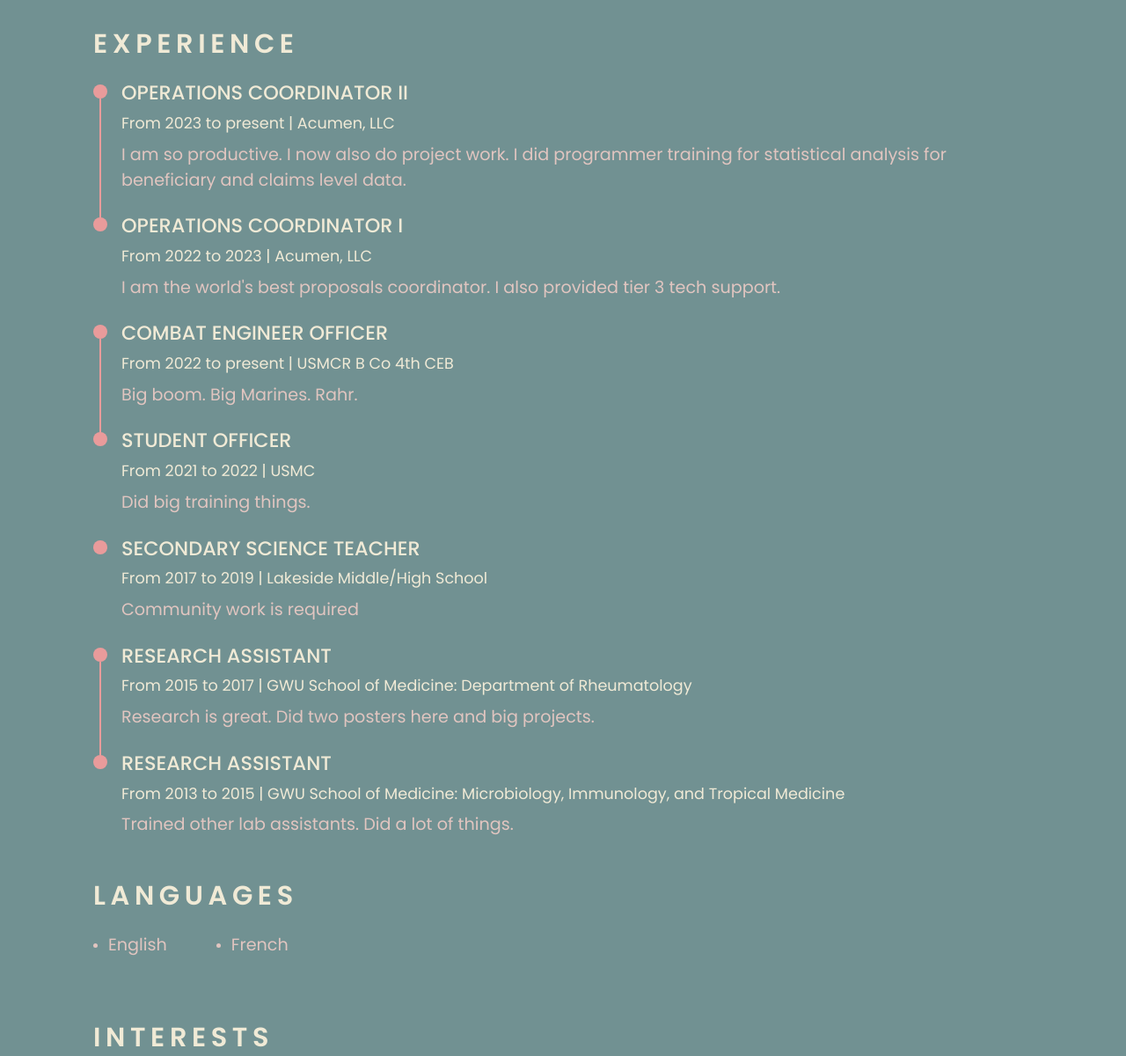
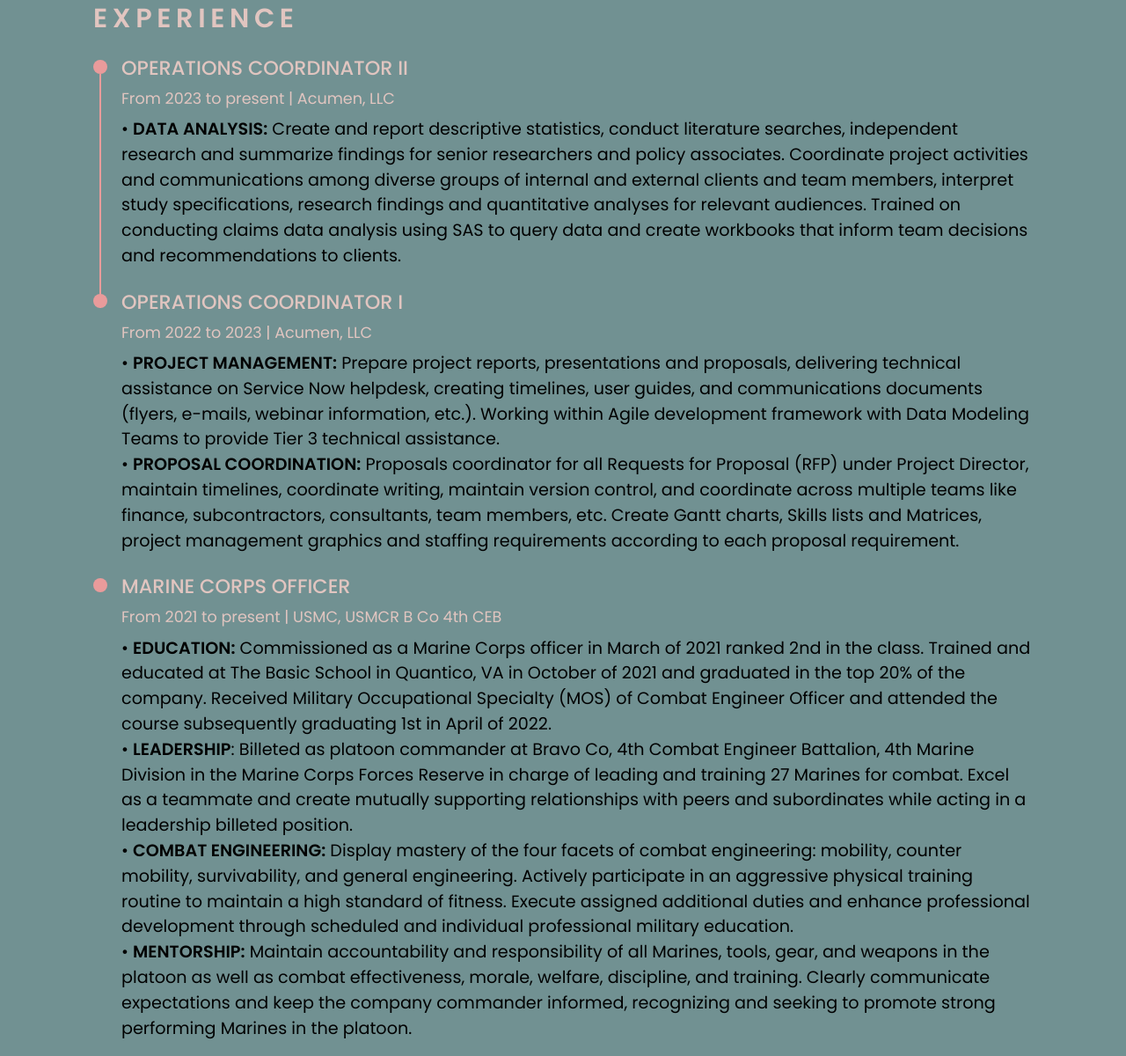
Before and after one commit to aelozen/alexandra-gross-portfolio, a website: page public/index.html in a window 1280 px wide. Shown: the part 3949-5149 px from the top of the page at 88% size. Drawn offline with nearby package versions, Linux system fonts and the light colour scheme.

Commit message:
update resume

```diff
--- a/public/assets/css/styles.css
+++ b/public/assets/css/styles.css
@@ -121,8 +121,8 @@
 :root {
 
   /*========== Colors ==========*/
-  --title-color: #F0EAD6;
-  --text-color: #E1C5C0;
+  --title-color: #E1C5C0;
+  --text-color: black;
   --text-color-light: #e99b9b;
   --background-nav-light: #E1B0AC;
   --body-color: #719192;
@@ -546,7 +546,10 @@ Show menu
   font-size: var(--h3-font-size);
 }
 
-.education__studies,
+.education__studies{
+  font-size: var(--small-font-size);
+  color: var(--text-color);
+}
 .experience__company{
   font-size: var(--small-font-size);
   color: var(--title-color);
--- a/public/index.html
+++ b/public/index.html
@@ -455,8 +455,7 @@
             <p class="profile__description">
               I am a human person, directly responsible for doing normal work
               during normal working hours and frequently outside of working
-              hours. Passionate about working from home. Insistent on taking on
-              more projects than I can handle.
+              hours. Passionate about working from home, neature, and developing web applications.
             </p>
           </section>
 
@@ -510,7 +509,7 @@
                 </h3>
                 <p class="certificate__description">
                   For 48 continuing education units in Web Development,
-                  Front-End Development and React, and Back-End Development.
+                  Front-End Development and React, and Back-End Development through MITxPRO.
                 </p>
               </div>
             </div>
@@ -688,9 +687,7 @@
                     >From 2023 to present | Acumen, LLC</span
                   >
                   <p class="experience__description">
-                    I am so productive. I now also do project work. I did
-                    programmer training for statistical analysis for beneficiary
-                    and claims level data.
+                    •	<strong>DATA ANALYSIS:</strong> Create and report descriptive statistics, conduct literature searches, independent research and summarize findings for senior researchers and policy associates. Coordinate project activities and communications among diverse groups of internal and external clients and team members, interpret study specifications, research findings and quantitative analyses for relevant audiences. Trained on conducting claims data analysis using SAS to query data and create workbooks that inform team decisions and recommendations to clients. <br>
                   </p>
                 </div>
               </div>
@@ -706,24 +703,8 @@
                     >From 2022 to 2023 | Acumen, LLC</span
                   >
                   <p class="experience__description">
-                    I am the world's best proposals coordinator. I also provided
-                    tier 3 tech support.
-                  </p>
-                </div>
-              </div>
-              <div class="experience__content">
-                <div class="experience__time">
-                  <span class="experience__rounder"></span>
-                  <span class="experience__line"></span>
-                </div>
-
-                <div class="experience__data bd-grid">
-                  <h3 class="experience__title">COMBAT ENGINEER OFFICER</h3>
-                  <span class="experience__company"
-                    >From 2022 to present | USMCR B Co 4th CEB</span
-                  >
-                  <p class="experience__description">
-                    Big boom. Big Marines. Rahr.
+                    •	<strong>PROJECT MANAGEMENT:</strong> Prepare project reports, presentations and proposals, delivering technical assistance on Service Now helpdesk, creating timelines, user guides, and communications documents (flyers, e-mails, webinar information, etc.). Working within Agile development framework with Data Modeling Teams to provide Tier 3 technical assistance.<br>
+                    •	<strong>PROPOSAL COORDINATION:</strong> Proposals coordinator for all Requests for Proposal (RFP) under Project Director, maintain timelines, coordinate writing, maintain version control, and coordinate across multiple teams like finance, subcontractors, consultants, team members, etc. Create Gantt charts, Skills lists and Matrices, project management graphics and staffing requirements according to each proposal requirement. <br>
                   </p>
                 </div>
               </div>
@@ -734,16 +715,18 @@
                 </div>
 
                 <div class="experience__data bd-grid">
-                  <h3 class="experience__title">STUDENT OFFICER</h3>
+                  <h3 class="experience__title">MARINE CORPS OFFICER</h3>
                   <span class="experience__company"
-                    >From 2021 to 2022 | USMC</span
+                    >From 2021 to present | USMC, USMCR B Co 4th CEB</span
                   >
                   <p class="experience__description">
-                    Did big training things.
+                    •	<strong>EDUCATION:</strong> Commissioned as a Marine Corps officer in March of 2021 ranked 2nd in the class. Trained and educated at The Basic School in Quantico, VA in October of 2021 and graduated in the top 20% of the company. Received Military Occupational Specialty (MOS) of Combat Engineer Officer and attended the course subsequently graduating 1st in April of 2022. <br>
+                    •	<strong>LEADERSHIP</strong>: Billeted as platoon commander at Bravo Co, 4th Combat Engineer Battalion, 4th Marine Division in the Marine Corps Forces Reserve in charge of leading and training 27 Marines for combat. Excel as a teammate and create mutually supporting relationships with peers and subordinates while acting in a leadership billeted position. <br>
+                    •	<strong>COMBAT ENGINEERING:</strong> Display mastery of the four facets of combat engineering: mobility, counter mobility, survivability, and general engineering. Actively participate in an aggressive physical training routine to maintain a high standard of fitness. Execute assigned additional duties and enhance professional development through scheduled and individual professional military education. <br>
+                    •	<strong>MENTORSHIP:</strong> Maintain accountability and responsibility of all Marines, tools, gear, and weapons in the platoon as well as combat effectiveness, morale, welfare, discipline, and training. Clearly communicate expectations and keep the company commander informed, recognizing and seeking to promote strong performing Marines in the platoon. <br>
                   </p>
                 </div>
               </div>
-
               <div class="experience__content">
                 <div class="experience__time">
                   <span class="experience__rounder"></span>
@@ -756,7 +739,10 @@
                     >From 2017 to 2019 | Lakeside Middle/High School</span
                   >
                   <p class="experience__description">
-                    Community work is required
+                    •	<strong>AMERICORPS:</strong> Teach for America (TFA) is a nonprofit AmeriCorps organization which places its teacher corps in educationally underserved and underfunded rural and urban communities across the United States for a two-year service. One of 63 corps members who served over 15,000 students in the Arkansas-Mississippi Delta. Monthly professional development. Served as a second-year content leader in science education for 15 first and second-year teachers. <br>
+                    •	<strong>COURSES:</strong> Taught a total of seven classes a day in 8th Grade Science, Biology, Physical Science, and Environmental Science according to the Next Generation Science Standards; directly responsible for over 100 students. Created unique curriculums that provided hands-on activities and interactive notebooks for students. <br>
+                    •	<strong>TEST IMPROVEMENT:</strong> ACT prep for juniors and seniors in science providing once a week tutoring after school as well as open lunch policy. Second year student test scores increased from 7% ready or exceeding on the ACT Aspire to 43% ready or exceeding.<br>
+                    •	<strong>PARENTAL/STUDENT INVOLVEMENT:</strong> Served as the parental coordinator in second year. Also served as the 8th grade counselor liaison for students who had behavioral issues and plans. Maintained supportive environment and detailed interactions between students and other teachers when they experienced behavioral challenges or setbacks. <br>
                   </p>
                 </div>
               </div>
@@ -773,7 +759,10 @@
                     Rheumatology</span
                   >
                   <p class="experience__description">
-                    Research is great. Did two posters here and big projects.
+                    •	<strong>PATIENT CONSENT:</strong> Recruited patients on three different studies in the clinic at the GWU Department of Rheumatology. Maintained accurate records and consent forms for scleroderma, hidradenitis suppurativa, and lupus studies. <br>
+                    •	<strong>DATA ENTRY:</strong> Analyzed patient charts and input specific information into medical system software. Entered and tracked demographics, patient disease activity, and other sensitive medical information. <br>
+                    •	<strong>INDEPENDENT PROJECT:</strong> Investigated the impacts of patient education levels on disease activity scores in Systemic Lupus Erythematosus and Systemic Sclerosis. Results showed that patients with lupus did not have significant differences in disease activity scores. Patients with scleroderma with a lower education level had significantly higher physician disease activity and patient reported disease activity. Socioeconomic status and education were compared and controlled for. <br>
+                    •	<strong>MANUSCRIPT COLLABORATION:</strong> Participated in experiment looking at the regeneration of keratinocytes as well as cytokine production in human samples with no disorder, chronic wounds, and hidradenitis suppurativa after growth disruption. Results showed that cell viability decreases for patients with chronic wounds, yet not HS or normal keratinocyte function. Keratinocyte scratch assay also showed that HS patients have increased keratinocyte dysfunction compared to chronic wound patients or normal skin patients. <br>
                   </p>
                 </div>
               </div>
@@ -791,8 +780,10 @@
                     Immunology, and Tropical Medicine</span
                   >
                   <p class="experience__description">
-                    Trained other lab assistants. Did a lot of things.
-                  </p>
+                    •	<strong>INDEPENDENT PROJECT:</strong> Solo experimentation of phenotypic differences in NK subset after infection with Encephalitozoon cuniculi. Performed all aspects of this experiment independently using Flow Cytometry and Prism analysis and was able to show that there was a marked increase in IFN gamma and granzyme B expression in the murine spleen and mesenteric lymph nodes 6 days post infection. </br>
+                    •	<strong>SUPERVISOR:</strong> Trained three laboratory assistants in breeding, genotyping, DNA/RNA extraction, PCR, and gel electrophoresis and supervised their work in second year. </br>
+                    •	<strong>MOUSE EXPERIENCE:</strong> Maintained breeding of all mice including weaning pups, clipping/tagging mice for genotyping, and all cell culture. </br>
+                    </p>
                 </div>
               </div>
             </div>
```
